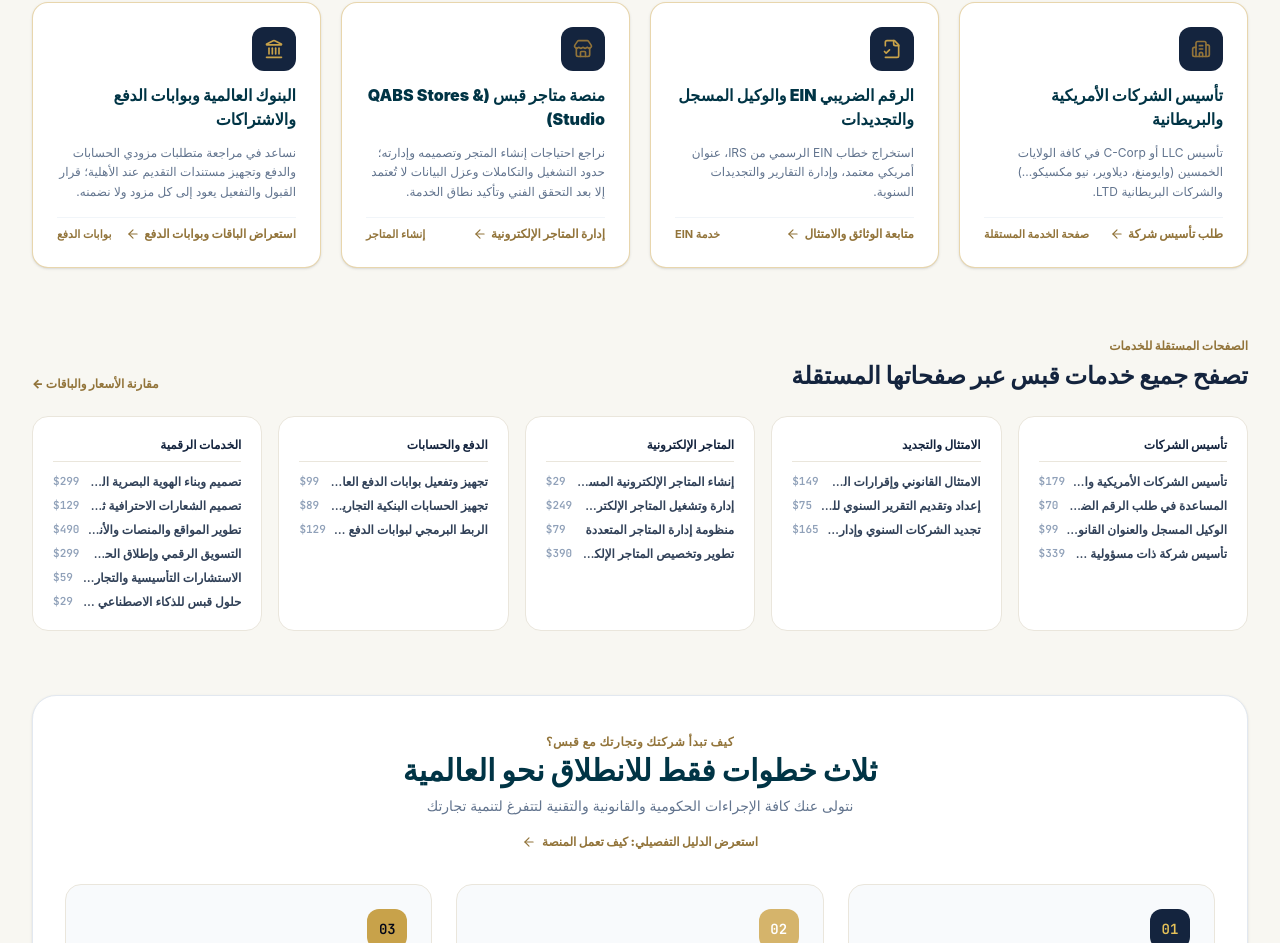
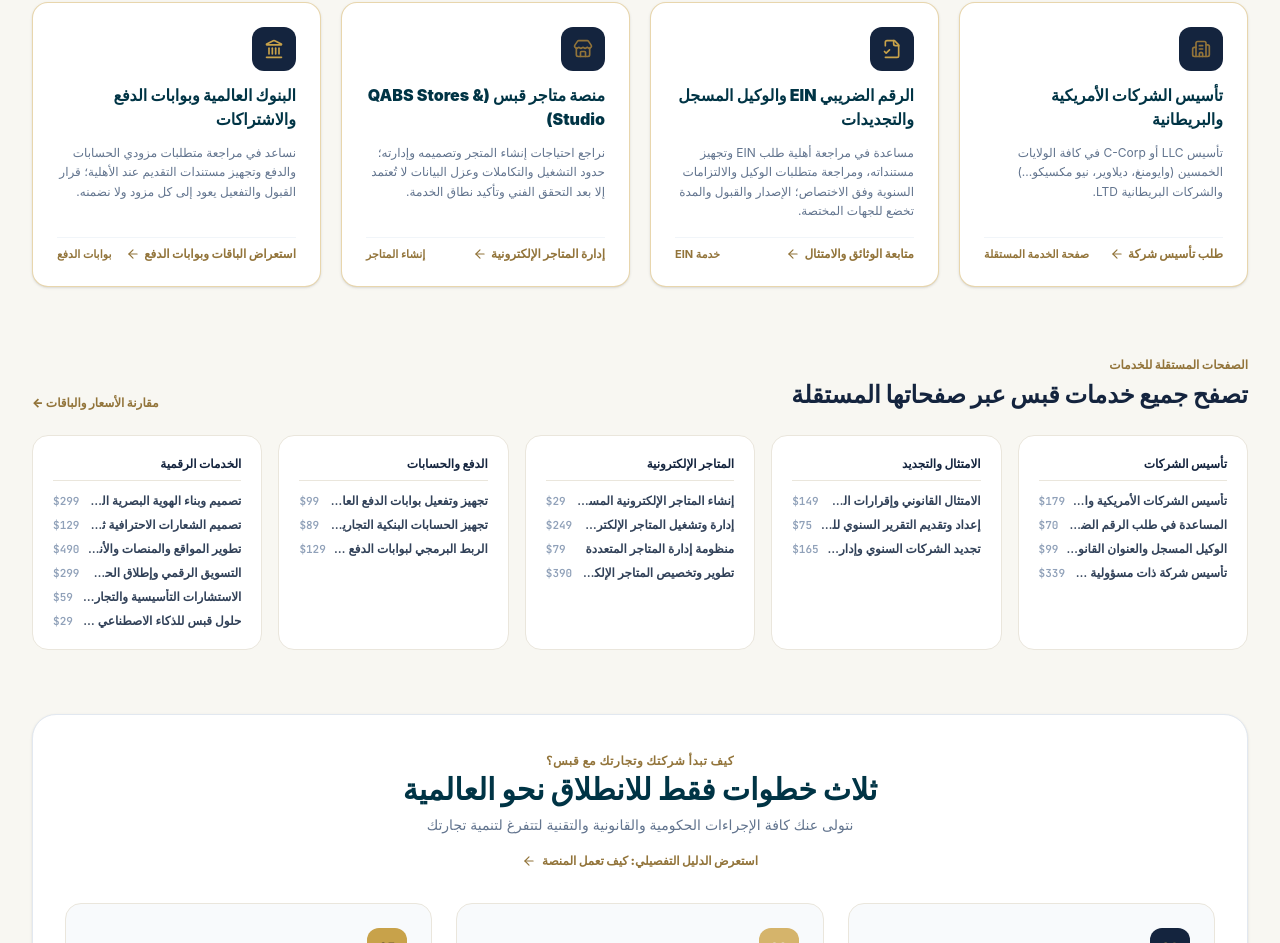
Before and after one commit to velouraa12-design/QABS-, a React (Vite) app: page / in a window 1280 px wide. Shown: the part 2550-3493 px from the top of the page. Built offline with nearby package versions, Linux system fonts and the light colour scheme; no server answers.

Commit message:
fix: qualify EIN and compliance service description

```diff
--- a/src/components/LandingView.tsx
+++ b/src/components/LandingView.tsx
@@ -819,8 +819,8 @@ export const LandingView: React.FC<LandingViewProps> = ({
               </h3>
               <p className="text-xs text-slate-500 leading-relaxed">
                 {isAr
-                  ? 'استخراج خطاب EIN الرسمي من IRS، عنوان أمريكي معتمد، وإدارة التقارير والتجديدات السنوية.'
-                  : 'Official IRS CP575 EIN issuance, registered agent address, and annual state filings.'}
+                  ? 'مساعدة في مراجعة أهلية طلب EIN وتجهيز مستنداته، ومراجعة متطلبات الوكيل والالتزامات السنوية وفق الاختصاص؛ الإصدار والقبول والمدة تخضع للجهات المختصة.'
+                  : 'EIN application-preparation assistance, registered-agent requirements, and annual compliance review subject to eligibility and the relevant authorities.'}
               </p>
             </div>
             <div className="flex items-center justify-between gap-2 pt-2 border-t border-slate-100 dark:border-slate-800">
```
